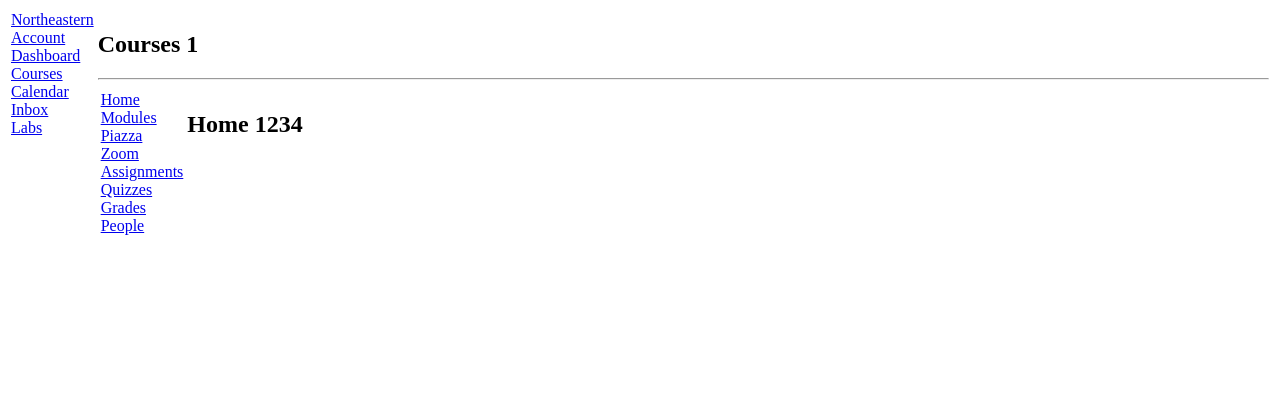
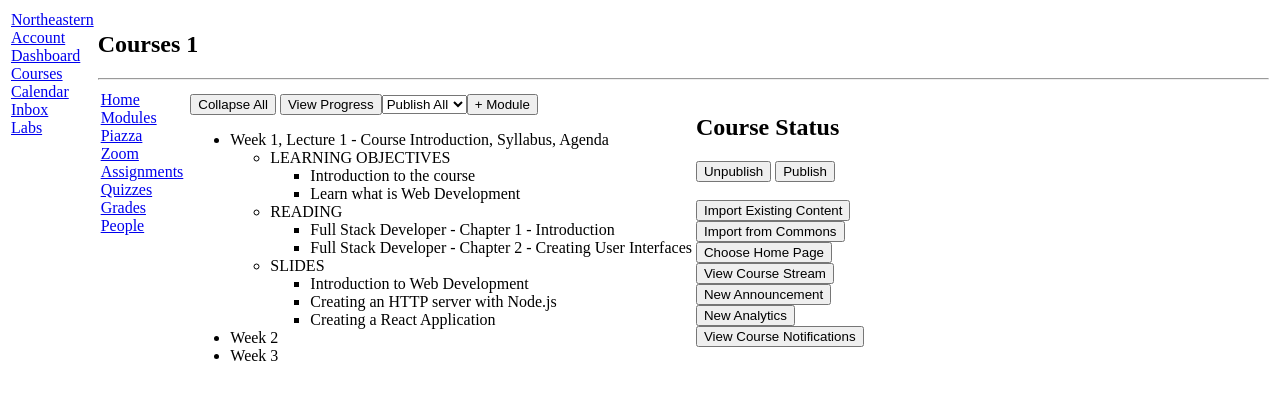
Before and after one commit to 7fi/webdev-client, a Nuxt app: page /courses/1/home in a window 1280 px wide. Shown: the top 400 px of the page. Built offline with nearby package versions, Linux system fonts and the light colour scheme.

Commit message:
Added remaining modules

```diff
--- /dev/null
+++ b/app/components/kambaz/course/AssignmentItem.vue
@@ -0,0 +1,10 @@
+<script setup lang="ts">
+defineProps<{ cid: string; aid: string; title: string; details: string }>()
+</script>
+
+<template>
+  <li>
+    <NuxtLink :to="`/courses/${cid}/assignments/${aid}`">{{ title }}</NuxtLink>
+    <p>{{ details }}</p>
+  </li>
+</template>
--- /dev/null
+++ b/app/components/kambaz/course/Lesson.vue
@@ -0,0 +1,11 @@
+<script setup lang="ts">
+defineProps<{ title: string }>()
+</script>
+<template>
+  <li className="wd-lesson">
+    <span className="wd-title">{{ title }}</span>
+    <ul className="wd-content">
+      <slot />
+    </ul>
+  </li>
+</template>
--- /dev/null
+++ b/app/components/kambaz/course/Module.vue
@@ -0,0 +1,11 @@
+<script setup lang="ts">
+defineProps<{ title: string }>()
+</script>
+<template>
+  <li className="wd-module">
+    <div className="wd-title">{{ title }}</div>
+    <ul className="wd-lessons">
+      <slot />
+    </ul>
+  </li>
+</template>
--- /dev/null
+++ b/app/components/kambaz/course/Status.vue
@@ -0,0 +1,21 @@
+<template>
+  <div id="wd-course-status">
+    <h2>Course Status</h2>
+    <button>Unpublish</button> <button>Publish</button>
+    <br />
+    <br />
+    <button>Import Existing Content</button>
+    <br />
+    <button>Import from Commons</button>
+    <br />
+    <button>Choose Home Page</button>
+    <br />
+    <button>View Course Stream</button>
+    <br />
+    <button>New Announcement</button>
+    <br />
+    <button>New Analytics</button>
+    <br />
+    <button>View Course Notifications</button>
+  </div>
+</template>
--- /dev/null
+++ b/app/pages/(kambaz)/courses/[cid]/assignments/[...aid].vue
@@ -0,0 +1,87 @@
+<script setup lang="ts">
+definePageMeta({ layout: 'course' })
+</script>
+<template>
+  <div id="wd-assignments-editor">
+    <label htmlFor="wd-name">Assignment Name</label>
+    <input id="wd-name" defaultValue="A1 - ENV + HTML" />
+    <br />
+    <br />
+    <textarea id="wd-description">The assignment is available online Submit a link to the landing page of your Web application running on Vercel.</textarea>
+    <br />
+    <table>
+      <tbody>
+        <tr>
+          <td align="right" valign="top">
+            <label htmlFor="wd-points">Points</label>
+          </td>
+          <td>
+            <input id="wd-points" defaultValue="100" />
+          </td>
+        </tr>
+        <tr>
+          <td align="right">
+            <select id="wd-group">
+              <option>ASSIGNMENTS</option>
+              <option>QUIZZES</option>
+              <option>EXAMS</option>
+              <option>PROJECT</option>
+            </select>
+          </td>
+        </tr>
+        <tr>
+          <td align="right">
+            <select id="wd-display-grade-as">
+              <option>Percentage</option>
+              <option>Points</option>
+              <option>Letter</option>
+            </select>
+          </td>
+        </tr>
+        <tr>
+          <td align="right">
+            <select id="wd-submission-type">
+              <option>Online</option>
+              <option>In-person</option>
+            </select>
+          </td>
+          <td align="right">
+            <ul>
+              <li>
+                <label> <input type="checkbox" id="wd-text-entry" />Text Entry</label>
+              </li>
+              <li>
+                <label> <input type="checkbox" id="wd-website-url" />Website Url</label>
+              </li>
+              <li>
+                <label> <input type="checkbox" id="wd-media-recordings" />Media Recordings</label>
+              </li>
+              <li>
+                <label> <input type="checkbox" id="wd-student-annotation" />Student Annotation</label>
+              </li>
+              <li>
+                <label> <input type="checkbox" id="wd-file-upload" />File Upload</label>
+              </li>
+            </ul>
+          </td>
+        </tr>
+        <tr>
+          <td align="right">
+            <label>Assign to: <input type="text" placeholder="Everyone" value="Everyone" id="wd-assign-to" /> </label>
+            <label> Due: <input type="date" id="wd-due-date" /> </label>
+            <label> Available From: <input type="date" id="wd-available-from" /> </label>
+            <label> Until: <input type="date" id="wd-available-until" /> </label>
+          </td>
+        </tr>
+        <hr />
+        <tr>
+          <td align="right">
+            <NuxtLink to="./"><button id="wd-cancel">Cancel</button></NuxtLink>
+            <NuxtLink to="./"><button id="wd-save">Save</button></NuxtLink>
+          </td>
+        </tr>
+        <!-- {/* Complete on your own — see checklist below */} -->
+      </tbody>
+    </table>
+  </div>
+</template>
--- /dev/null
+++ b/app/pages/(kambaz)/courses/[cid]/assignments/index.vue
@@ -0,0 +1,26 @@
+<script setup lang="ts">
+definePageMeta({ layout: 'course' })
+import AssignmentItem from '~/components/kambaz/course/AssignmentItem.vue'
+
+const route = useRoute()
+const cid = computed(() => route.params.cid as string)
+</script>
+
+<template>
+  <div id="wd-assignments">
+    <!-- {/* search input, + Group, + Assignment */} -->
+    <input id="wd-search-assignment" placeholder="Search for Assignments" />
+    <button id="wd-add-assignment-group">+ Group</button>
+    <button id="wd-add-assignment">+ Assignment</button>
+    <h3 id="wd-assignments-title">
+      ASSIGNMENTS 40% of Total
+      <button>+</button>
+    </h3>
+    <ul id="wd-assignment-list">
+      <!-- {/* at least three AssignmentItems using cid */} -->
+      <AssignmentItem :cid aid="1" title="A1 - ENV + HTML" details="Multiple Modules | Not available until May 6 at 12:00am | Due May 13 at 11:59pm | 100 pts" />
+      <AssignmentItem :cid aid="2" title="A2 - CSS + TAILWIND" details="Multiple Modules | Not available until May 13 at 12:00am | Due May 20 at 11:59pm | 100 pts" />
+      <AssignmentItem :cid aid="3" title="A3 - JAVASCRIPT + REACT" details="Multiple Modules | Not available until May 20 at 12:00am | Due May 27 at 11:59pm | 100 pts" />
+    </ul>
+  </div>
+</template>
--- a/app/pages/(kambaz)/courses/[cid]/home.vue
+++ b/app/pages/(kambaz)/courses/[cid]/home.vue
@@ -1,8 +1,22 @@
 <script setup lang="ts">
+import Status from '~/components/kambaz/course/Status.vue'
+import Modules from './modules.vue'
+
 definePageMeta({ layout: 'course' })
 </script>
 <template>
   <div id="wd-home">
-    <h2>Home 1234</h2>
+    <table>
+      <tbody>
+        <tr>
+          <td valign="top" width="70%">
+            <Modules />
+          </td>
+          <td valign="top">
+            <Status />
+          </td>
+        </tr>
+      </tbody>
+    </table>
   </div>
 </template>
--- /dev/null
+++ b/app/pages/(kambaz)/courses/[cid]/modules.vue
@@ -0,0 +1,35 @@
+<script setup lang="ts">
+import Lesson from '~/components/kambaz/course/Lesson.vue'
+import Module from '~/components/kambaz/course/Module.vue'
+
+definePageMeta({ layout: 'course' })
+</script>
+
+<template>
+  <div>
+    <button>Collapse All</button> <button>View Progress</button>
+    <select defaultValue="publish-all">
+      <option value="publish-all">Publish All</option>
+    </select>
+    <button>+ Module</button>
+    <ul id="wd-modules">
+      <Module title="Week 1, Lecture 1 - Course Introduction, Syllabus, Agenda">
+        <Lesson title="LEARNING OBJECTIVES">
+          <li className="wd-content-item">Introduction to the course</li>
+          <li className="wd-content-item">Learn what is Web Development</li>
+        </Lesson>
+        <Lesson title="READING">
+          <li className="wd-content-item">Full Stack Developer - Chapter 1 - Introduction</li>
+          <li className="wd-content-item">Full Stack Developer - Chapter 2 - Creating User Interfaces</li>
+        </Lesson>
+        <Lesson title="SLIDES">
+          <li className="wd-content-item">Introduction to Web Development</li>
+          <li className="wd-content-item">Creating an HTTP server with Node.js</li>
+          <li className="wd-content-item">Creating a React Application</li>
+        </Lesson>
+      </Module>
+      <Module title="Week 2"><!--Expand lessons on your own --> </Module>
+      <Module title="Week 3" />
+    </ul>
+  </div>
+</template>
--- /dev/null
+++ b/app/pages/(kambaz)/courses/[cid]/quizzes.vue
@@ -0,0 +1,6 @@
+<script setup lang="ts">
+definePageMeta({ layout: 'course' })
+</script>
+<template>
+  <h2>Quizzes</h2>
+</template>
```
